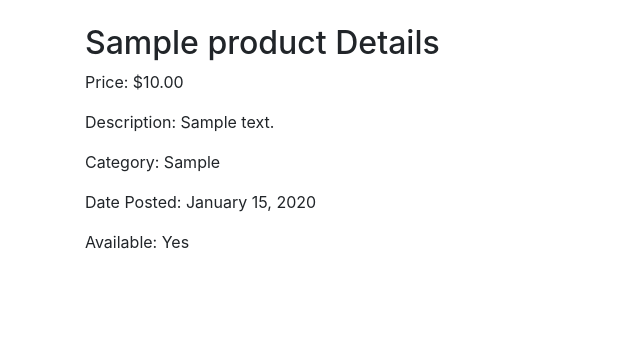
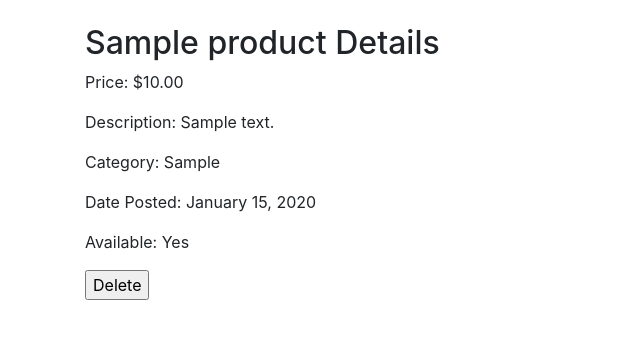
Before and after one commit to Daniel-Ax/HaladoSzt, a Django app: page /product/1/ in a window 1280 px wide. Shown: the part 56-395 px from the top of the page, without its empty margins (0-640 px from the left). Run offline with Django 4.2, Linux system fonts and the light colour scheme; a user stored in the database is signed in; tables that the repository leaves empty hold one stand-in row (values such as "Sample post").

Commit message:
delete note function implemented and works (delete button visible in product details, bootstrap design should be added)

```diff
--- a/TextbookMarketplace/TextbookMarketplaceApp/templates/product_detail.html
+++ b/TextbookMarketplace/TextbookMarketplaceApp/templates/product_detail.html
@@ -16,6 +16,11 @@
         <p>Category: {{ product.category }}</p>
         <p>Date Posted: {{ product.date_posted|date:"F d, Y" }}</p>
         <p>Available: {{ product.is_available|yesno:"Yes,No" }}</p>
-
+        {% if user.is_authenticated and product.seller == user %}
+            <form action="{% url 'delete_product' product.id %}" method="post">
+                {% csrf_token %}
+                <input type="submit" value="Delete">
+            </form>
+        {% endif %}
     </div>
 {% endblock %}
--- a/TextbookMarketplace/TextbookMarketplaceApp/urls.py
+++ b/TextbookMarketplace/TextbookMarketplaceApp/urls.py
@@ -13,13 +13,15 @@ from .views import (
     LogoutView,
     ProductDetailView,
     AddToCartView,
-    ViewCartView
+    ViewCartView,
+    DeleteProductView
 )
 
 urlpatterns = [
     path('', IndexView.as_view(), name='index'),
     path('checkout/', CheckoutView.as_view(), name='checkout'),
     path('sell_notes/', SellNotesView.as_view(), name='sell_notes'),
+    path('product/delete/<int:product_id>/', DeleteProductView.as_view(), name='delete_product'),
     path('login/', LoginView.as_view(), name='login'),
     path('registration/', RegistrationView.as_view(), name='registration'),
     path('index_logged_in/', IndexLoggedInView.as_view(), name='index_logged_in'),
--- a/TextbookMarketplace/TextbookMarketplaceApp/views.py
+++ b/TextbookMarketplace/TextbookMarketplaceApp/views.py
@@ -1,9 +1,11 @@
 import logging
+import os
 
 from django.contrib import messages
 from django.contrib.auth import login as auth_login, logout, login
 from django.contrib.auth.forms import AuthenticationForm
 from django.contrib.auth.mixins import LoginRequiredMixin
+from django.core.exceptions import PermissionDenied
 from django.shortcuts import get_object_or_404
 from django.shortcuts import render, redirect
 from django.urls import reverse
@@ -14,6 +16,18 @@ from .forms import SellNotesForm, RegistrationForm
 from .models import Product, Cart, CartItem
 
 logger = logging.getLogger(__name__)
+
+
+class DeleteProductView(LoginRequiredMixin, View):
+    def post(self, request, product_id):
+        product = get_object_or_404(Product, id=product_id)
+        if product.seller != request.user:
+            raise PermissionDenied
+        if product.image:
+            if os.path.isfile(product.image.path):
+                os.remove(product.image.path)
+        product.delete()
+        return redirect('index_logged_in')
 
 
 class IndexView(TemplateView):
```
